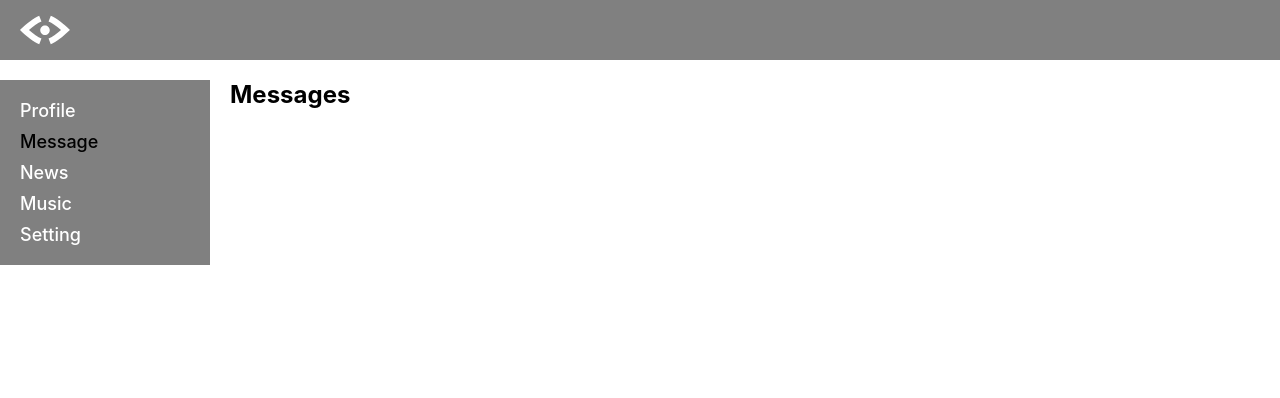
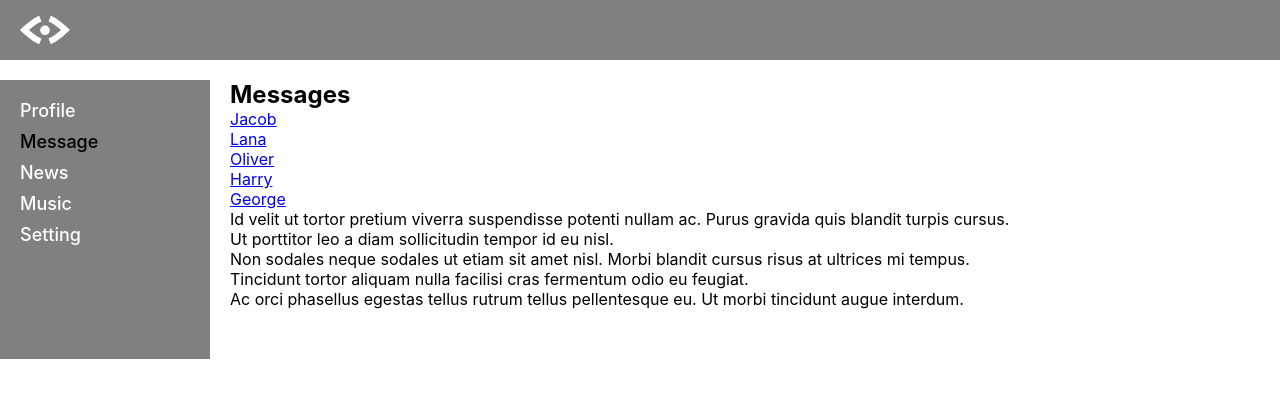
Before and after one commit to DmitryMuzalev/React-lesons, a React (Create React App) app: page /messages in a window 1280 px wide. Shown: the top 398 px of the page. Built offline with nearby package versions, Linux system fonts and the light colour scheme.

Commit message:
Start to work on Messages

```diff
--- a/src/components/Messages/Messages.jsx
+++ b/src/components/Messages/Messages.jsx
@@ -4,6 +4,54 @@ export default function Messages() {
   return (
     <div>
       <h2>Messages</h2>
+      <div className="messagesWrapper">
+        <ul className="personList">
+          <li>
+            <a className="person" href="#person">
+              Jacob
+            </a>
+          </li>
+          <li>
+            <a className="person" href="#person">
+              Lana
+            </a>
+          </li>
+          <li>
+            <a className="person" href="#person">
+              Oliver
+            </a>
+          </li>
+          <li>
+            <a className="person" href="#person">
+              Harry
+            </a>
+          </li>
+          <li>
+            <a className="person" href="#person">
+              George
+            </a>
+          </li>
+        </ul>
+        <div className="messages">
+          <div>
+            Id velit ut tortor pretium viverra suspendisse potenti nullam ac.
+            Purus gravida quis blandit turpis cursus.{' '}
+          </div>
+          <div>Ut porttitor leo a diam sollicitudin tempor id eu nisl.</div>
+          <div>
+            Non sodales neque sodales ut etiam sit amet nisl. Morbi blandit
+            cursus risus at ultrices mi tempus.
+          </div>
+          <div>
+            Tincidunt tortor aliquam nulla facilisi cras fermentum odio eu
+            feugiat.
+          </div>
+          <div>
+            Ac orci phasellus egestas tellus rutrum tellus pellentesque eu. Ut
+            morbi tincidunt augue interdum.
+          </div>
+        </div>
+      </div>
     </div>
   );
 }
```
